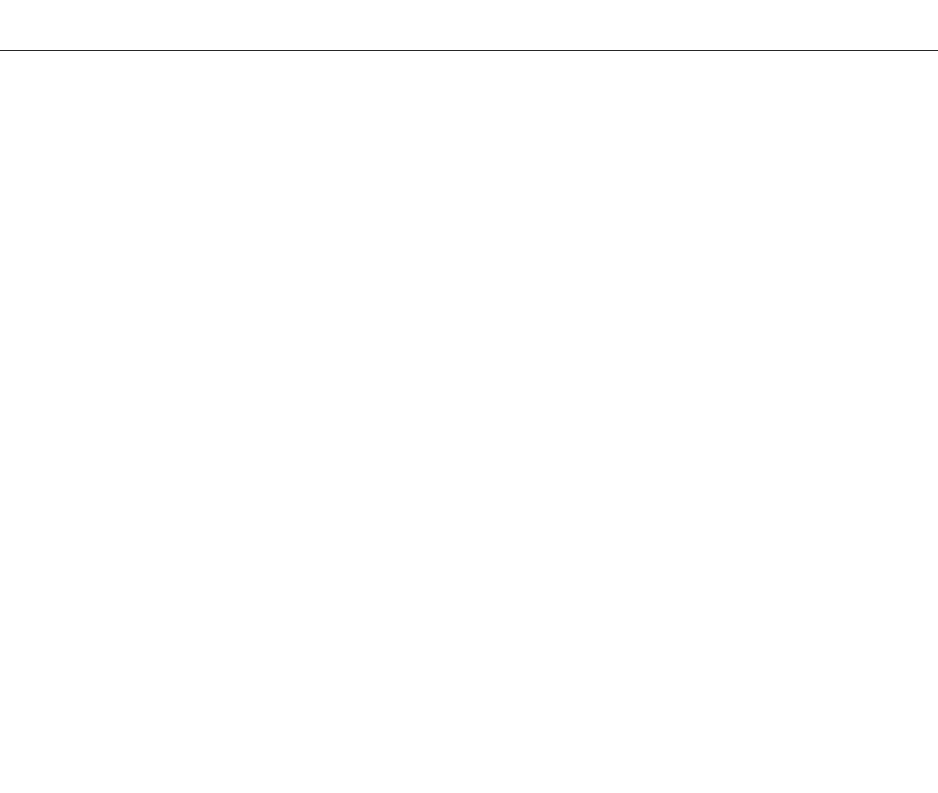
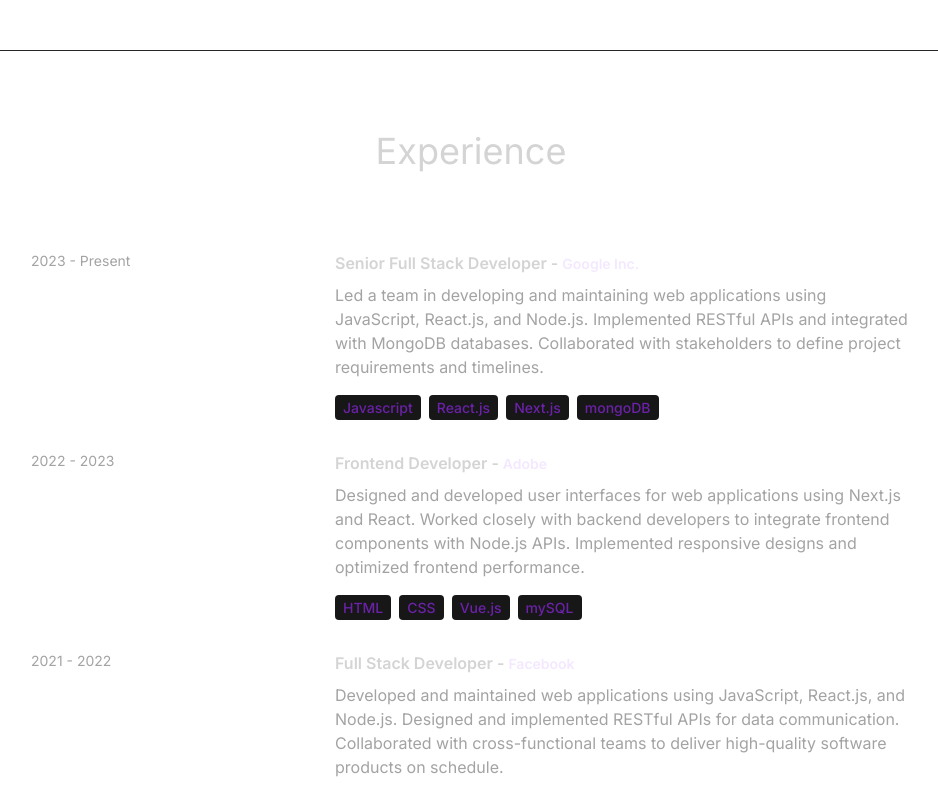
Before and after one commit to giahienpham/new-portfolio, a React (Vite) app: page / in a window 1280 px wide. Shown: the part 1980-2773 px from the top of the page, without its empty margins (169-1107 px from the left). Before the commit the page ends 2031 px from the top, so only its background shows below. Built offline with nearby package versions, Linux system fonts and the light colour scheme.

Commit message:
added experience session

```diff
--- a/src/App.jsx
+++ b/src/App.jsx
@@ -3,6 +3,7 @@
 import Hero from "./components/Hero";
 import About from "./components/About";
 import Technologies from "./components/Technologies";
+import Experience from "./components/Experience";
 
 const App = () => {
   return (
@@ -14,7 +15,8 @@
         <Navbar />
         <Hero />
         <About />
-        <Technologies/>
+        <Technologies />
+        <Experience />
       </div>
     </div>
   );
--- /dev/null
+++ b/src/components/Experience.jsx
@@ -0,0 +1,32 @@
+import { EXPERIENCES } from "../constants";
+
+const Experience = () => {
+  return (
+    <div className="border-b border-neutral-900 pb-4">
+      <h1 className="my-20 text-center text-4xl">Experience</h1>
+      <div>
+        {EXPERIENCES.map((experience, index) => (
+          <div key={index} className="mb-8 flex flex-wrap lg:justify-center">
+            <div className="w-full lg:w-1/4">
+              <p className="mb-2 text-sm text-neutral-400">{experience.year}</p>
+            </div>
+            <div className="w-full max-w-xl lg:w-3/4">
+              <h6 className="mb-2 font-semibold">
+                {experience.role} -{" "}
+                <span className="text-sm text-purple-100">
+                  {experience.company}
+                </span>
+              </h6>
+              <p className="mb-4 text-neutral-400">{experience.description}</p>
+              {experience.technologies.map((tech, index) => (
+                <span key={index} className="mr-2 mt-4 rounded bg-neutral-900 px-2 py-1 text-sm font-medium text-purple-800">{tech}</span>
+              ))}
+            </div>
+          </div>
+        ))}
+      </div>
+    </div>
+  );
+};
+
+export default Experience;
```
